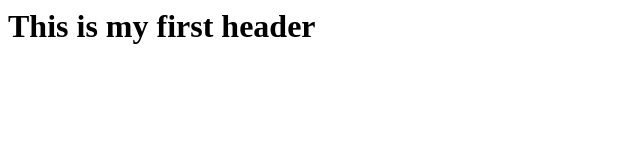
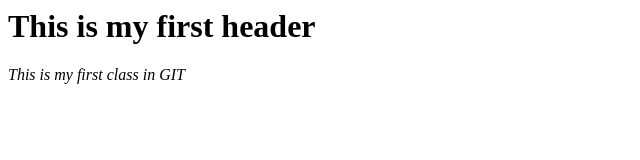
Before and after one commit to okolex72/alexander, a plain HTML site: page index.html in a window 1280 px wide. Shown: the whole page, without its empty margins (0-640 px from the left). Drawn offline with Linux system fonts and the light colour scheme.

Commit message:
Body is now introduced in the index.html file

```diff
--- a/index.html
+++ b/index.html
@@ -4,4 +4,8 @@
 		<H1>This is my first header</H1>
 	</head>
 
+	<Body>
+		<i> This is my first class in GIT </i>
+	</Body>
+
 </html>
```
